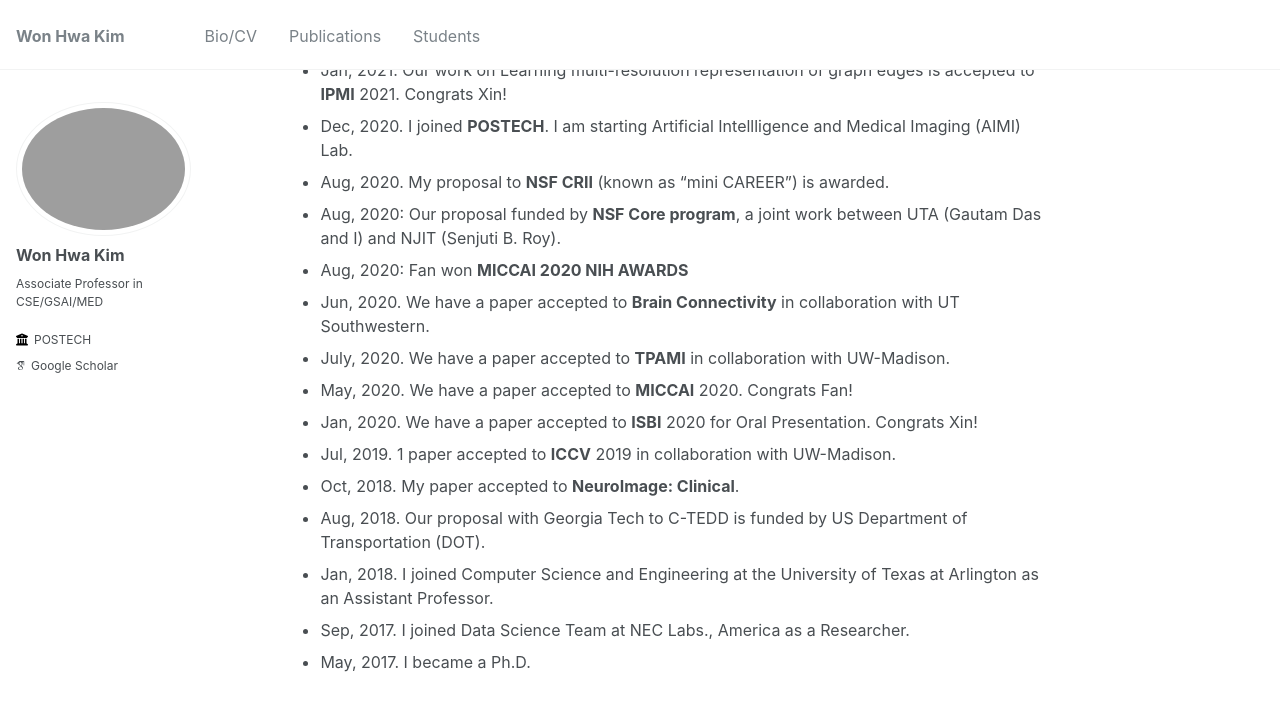
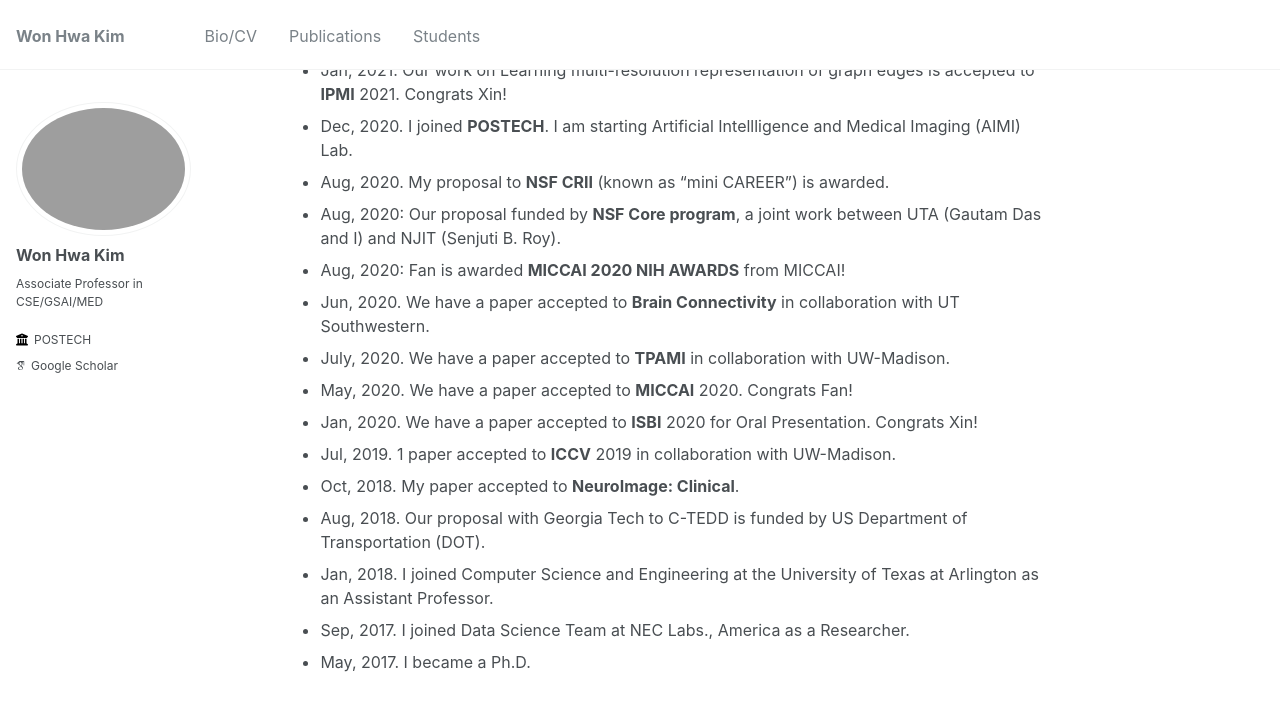
Before and after one commit to wwplato/wwplato.github.io, a Jekyll site: the page built from _pages/about.md, in a window 1280 px wide and 900 px high, scrolled down 2812 px. Shown: the top 711 px of the window. Built offline with Jekyll 4.4.1, drawn with Linux system fonts in a browser that asks for light colours; some web fonts are replaced.

Commit message:
Update about.md

```diff
--- a/_pages/about.md
+++ b/_pages/about.md
@@ -81,7 +81,7 @@ Recent News
 * Dec, 2020. I joined **POSTECH**. I am starting Artificial Intellligence and Medical Imaging (AIMI) Lab.
 * Aug, 2020. My proposal to **NSF CRII** (known as “mini CAREER”) is awarded.
 * Aug, 2020: Our proposal funded by **NSF Core program**, a joint work between UTA (Gautam Das and I) and NJIT (Senjuti B. Roy).
-* Aug, 2020: Fan won **MICCAI 2020 NIH AWARDS**
+* Aug, 2020: Fan is awarded **MICCAI 2020 NIH AWARDS** from MICCAI!
 * Jun, 2020. We have a paper accepted to **Brain Connectivity** in collaboration with UT Southwestern.
 * July, 2020. We have a paper accepted to **TPAMI** in collaboration with UW-Madison.
 * May, 2020. We have a paper accepted to **MICCAI** 2020. Congrats Fan!
```
